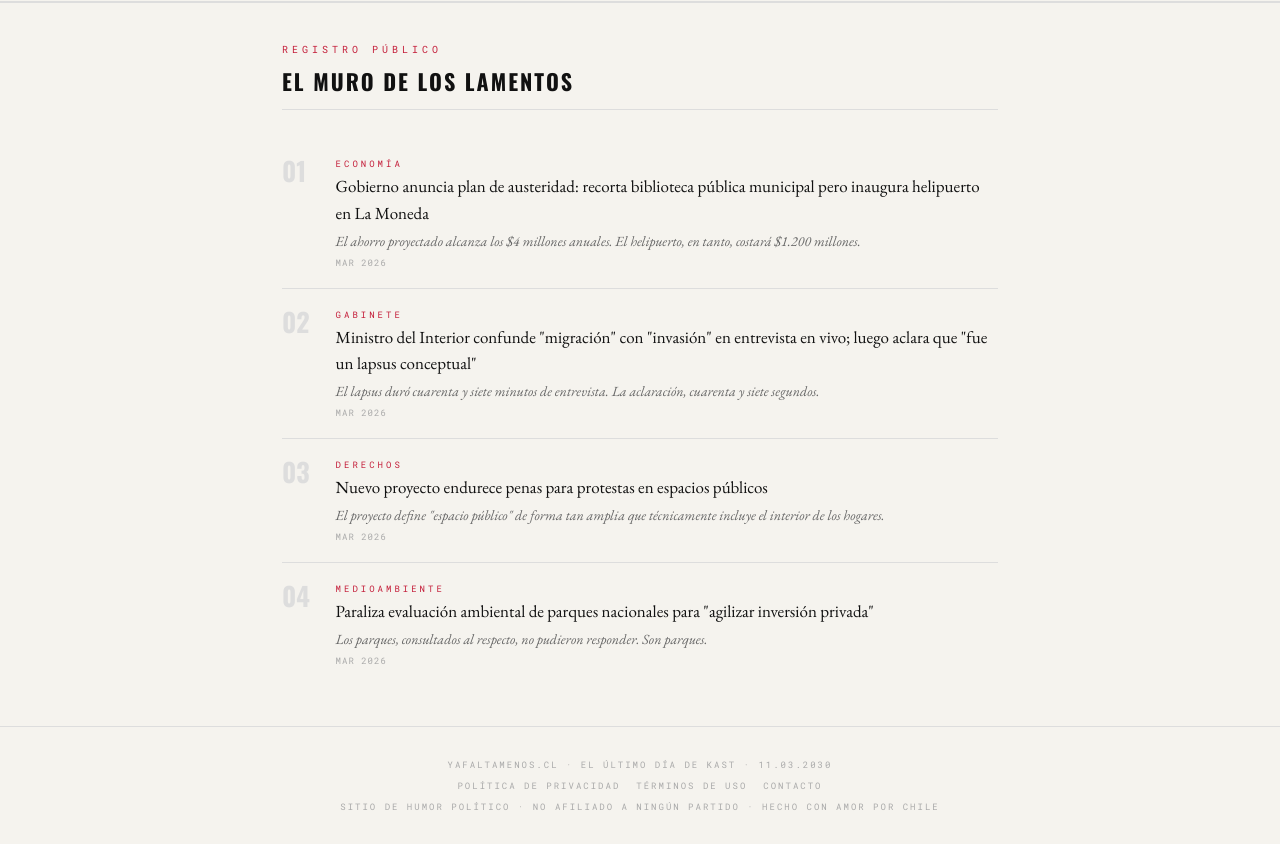
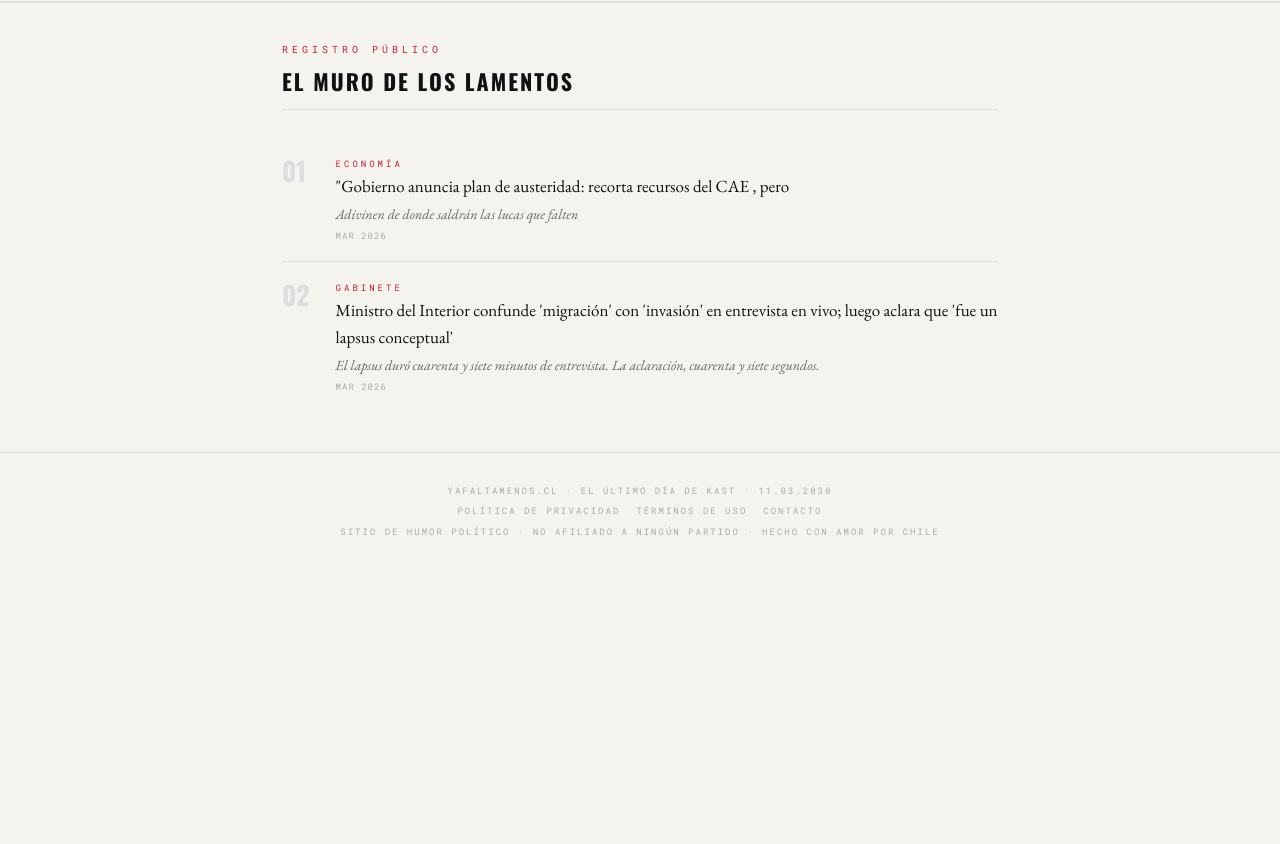
Before and after one commit to CGarridoc/yafaltamenos, a plain HTML site: page index.html in a window 1280 px wide. Shown: the part 1794-2638 px from the top of the page. After the commit the page ends 2363 px from the top, so only its background shows below. Drawn offline with nearby package versions, Linux system fonts and the light colour scheme.

```diff
--- /dev/null
+++ b/content/noticias/index.json
@@ -0,0 +1,4 @@
+[
+  "2026-03-pifia-2.md",
+  "2026-03-pifia-1.md"
+]
--- a/index.html
+++ b/index.html
@@ -381,50 +381,108 @@ MILESTONES.forEach(function (m) {
 
 
 /* ─────────────────────────────────────
-   NOTICIAS
-   Para agregar: duplica un objeto.
-   Campos: tag, hl, excerpt, date
+   NOTICIAS — carga dinámica desde .md
+   Índice:  /content/noticias/index.json
+   Agregar: añade el filename al index.json
+            y crea el archivo .md correspondiente.
 ───────────────────────────────────── */
-var NEWS = [
-  {
-    tag:     'economía',
-    hl:      'Gobierno anuncia plan de austeridad: recorta biblioteca pública municipal pero inaugura helipuerto en La Moneda',
-    excerpt: 'El ahorro proyectado alcanza los $4 millones anuales. El helipuerto, en tanto, costará $1.200 millones.',
-    date:    'MAR 2026'
-  },
-  {
-    tag:     'gabinete',
-    hl:      'Ministro del Interior confunde "migración" con "invasión" en entrevista en vivo; luego aclara que "fue un lapsus conceptual"',
-    excerpt: 'El lapsus duró cuarenta y siete minutos de entrevista. La aclaración, cuarenta y siete segundos.',
-    date:    'MAR 2026'
-  },
-  {
-    tag:     'derechos',
-    hl:      'Nuevo proyecto endurece penas para protestas en espacios públicos',
-    excerpt: 'El proyecto define "espacio público" de forma tan amplia que técnicamente incluye el interior de los hogares.',
-    date:    'MAR 2026'
-  },
-  {
-    tag:     'medioambiente',
-    hl:      'Paraliza evaluación ambiental de parques nacionales para "agilizar inversión privada"',
-    excerpt: 'Los parques, consultados al respecto, no pudieron responder. Son parques.',
-    date:    'MAR 2026'
+var nl = document.getElementById('nl');
+
+/* Parsea el bloque frontmatter YAML de un archivo .md.
+   Soporta: strings (con o sin comillas), fechas ISO, booleans. */
+function parseFrontmatter(raw) {
+  var m = raw.match(/^---\r?\n([\s\S]*?)\r?\n---/);
+  if (!m) return { data: {}, body: raw };
+  var data = {};
+  m[1].split('\n').forEach(function (line) {
+    var i = line.indexOf(':');
+    if (i === -1) return;
+    var k = line.slice(0, i).trim();
+    var v = line.slice(i + 1).trim();
+    /* quita comillas simples o dobles envolventes */
+    if (v.length >= 2 &&
+        ((v[0] === '"'  && v[v.length - 1] === '"') ||
+         (v[0] === "'"  && v[v.length - 1] === "'"))) {
+      v = v.slice(1, -1);
     }
-];
+    if (v === 'true')  v = true;
+    if (v === 'false') v = false;
+    data[k] = v;
+  });
+  return { data: data, body: raw.slice(m[0].length).trim() };
+}
 
-var nl = document.getElementById('nl');
-NEWS.forEach(function (n, i) {
+/* Convierte "2026-03-20" → "MAR 2026" */
+function fmtDate(iso) {
+  var months = ['ENE','FEB','MAR','ABR','MAY','JUN',
+                'JUL','AGO','SEP','OCT','NOV','DIC'];
+  var p = String(iso).split('-');
+  return p.length >= 2
+    ? months[parseInt(p[1], 10) - 1] + '\u00a0' + p[0]
+    : iso;
+}
+
+/* Renderiza el listado con el mismo markup que el diseño original */
+function renderNews(items) {
+  nl.innerHTML = '';
+  if (!items.length) {
+    nl.innerHTML =
+      '<p style="color:var(--text-muted);font-family:\'EB Garamond\',serif;' +
+      'font-style:italic;">No hay noticias disponibles.</p>';
+    return;
+  }
+  items.forEach(function (n, i) {
     var d = document.createElement('div');
     d.className = 'news-item';
     d.innerHTML =
       '<div class="news-num">' + String(i + 1).padStart(2, '0') + '</div>' +
       '<div class="news-body">' +
-      '<div class="news-tag">'     + n.tag     + '</div>' +
-      '<div class="news-hl">'      + n.hl      + '</div>' +
-      (n.excerpt ? '<div class="news-excerpt">' + n.excerpt + '</div>' : '') +
-      '<div class="news-date">'    + n.date    + '</div>' +
+        '<div class="news-tag">'    + n.tag              + '</div>' +
+        '<div class="news-hl">'     + n.title            + '</div>' +
+        (n.excerpt
+          ? '<div class="news-excerpt">' + n.excerpt + '</div>'
+          : '') +
+        '<div class="news-date">'   + fmtDate(n.date)   + '</div>' +
       '</div>';
     nl.appendChild(d);
+  });
+}
+
+/* Estado de carga */
+nl.innerHTML =
+  '<p style="color:var(--text-muted);font-family:\'Roboto Mono\',monospace;' +
+  'font-size:.8rem;letter-spacing:.05em;">cargando noticias\u2026</p>';
+
+/* 1. Lee el índice → 2. Fetch paralelo de cada .md → 3. Filtra y ordena */
+fetch('/content/noticias/index.json')
+  .then(function (r) {
+    if (!r.ok) throw new Error('índice no disponible (' + r.status + ')');
+    return r.json();
+  })
+  .then(function (files) {
+    return Promise.all(
+      files.map(function (filename) {
+        return fetch('/content/noticias/' + filename)
+          .then(function (r) { return r.ok ? r.text() : null; })
+          .catch(function ()  { return null; });
+      })
+    );
+  })
+  .then(function (rawFiles) {
+    var items = rawFiles
+      .filter(Boolean)                                      /* descarta errores */
+      .map(function (raw) { return parseFrontmatter(raw).data; })
+      .filter(function (d) { return d.published === true; }) /* solo publicados  */
+      .sort(function (a, b) {                               /* fecha descendente */
+        return String(b.date).localeCompare(String(a.date));
+      });
+    renderNews(items);
+  })
+  .catch(function (err) {
+    console.warn('[noticias]', err.message);
+    nl.innerHTML =
+      '<p style="color:var(--text-muted);font-family:\'EB Garamond\',serif;' +
+      'font-style:italic;">Error cargando noticias. Reintente más tarde.</p>';
   });
 
 
```
Lines whose indentation alone changed are shown as unchanged.
